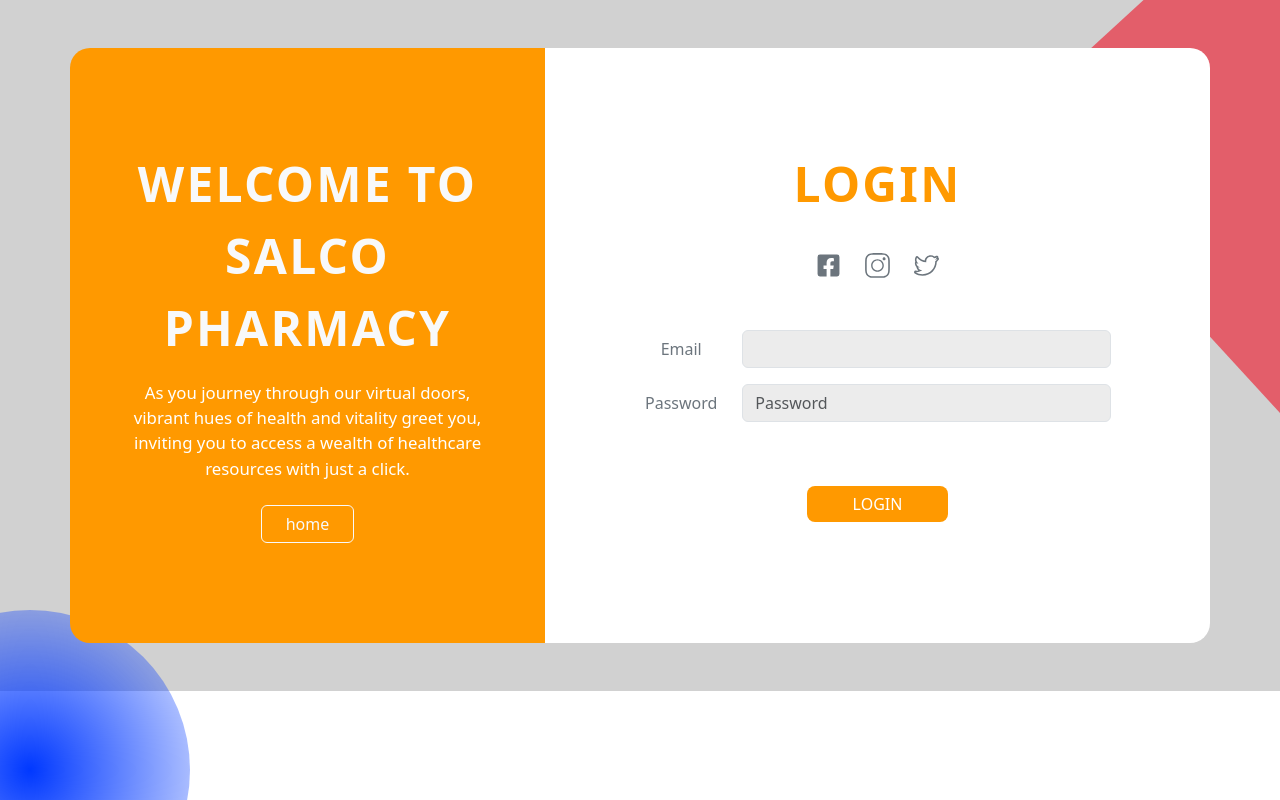
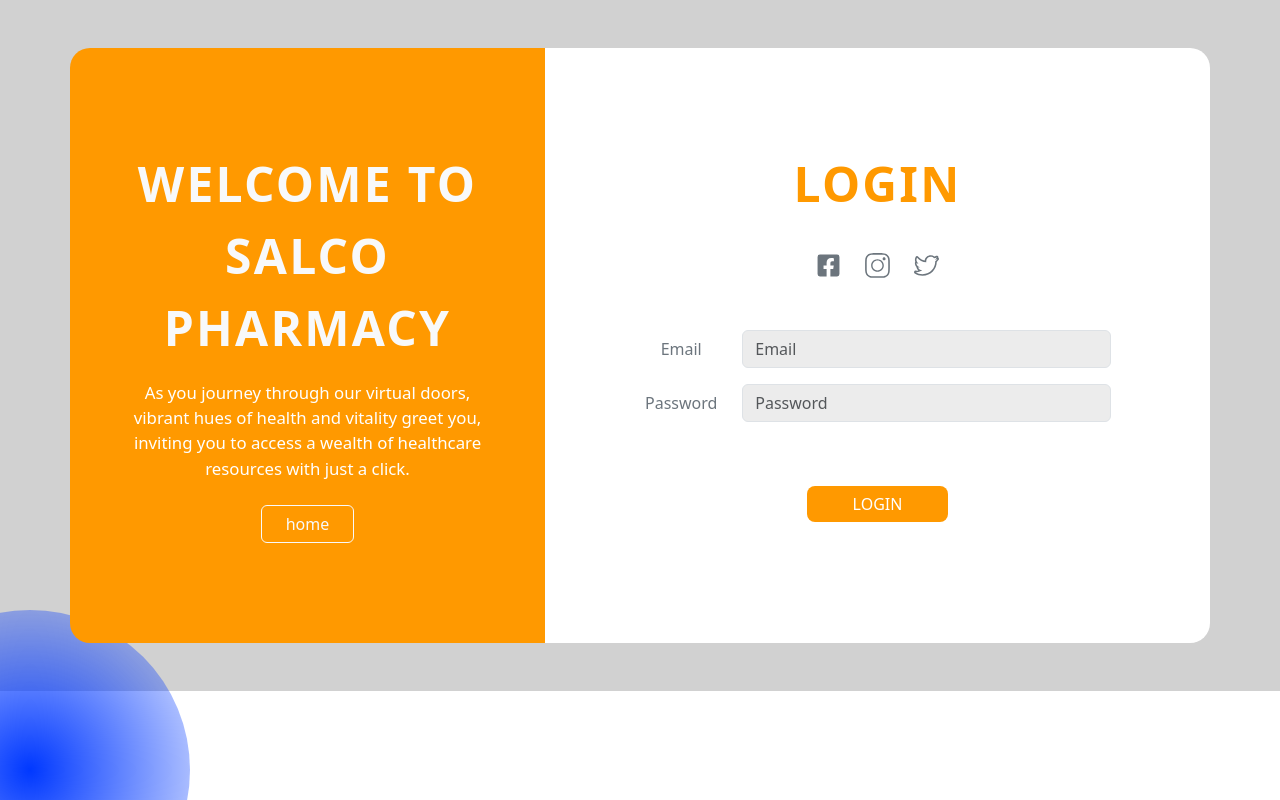
Before and after one commit to Nadjibochacha/front-app, a React (Create React App) app: page /login in a window 1280 px wide. Built offline with nearby package versions, Linux system fonts and the light colour scheme.

Commit message:
linking front with back

```diff
--- a/package.json
+++ b/package.json
@@ -8,6 +8,7 @@
     "@testing-library/jest-dom": "^5.17.0",
     "@testing-library/react": "^13.4.0",
     "@testing-library/user-event": "^13.5.0",
+    "axios": "^1.6.8",
     "bootstrap": "^5.3.3",
     "icons": "^1.0.0",
     "react": "^18.2.0",
--- a/src/pages/login.js
+++ b/src/pages/login.js
@@ -1,14 +1,41 @@
-import React from 'react';
-import Form from 'react-bootstrap/Form';
+import React, { useState } from 'react';
+import { Form, Button, Row, Col } from 'react-bootstrap'; // Import necessary components from react-bootstrap
+import { FaFacebookSquare } from 'react-icons/fa'; // Assuming you've imported necessary icons
+import { SlSocialInstagram, SlSocialTwitter } from 'react-icons/sl'; // Assuming you've imported necessary icons
+import axios from 'axios';
+import { useNavigate } from 'react-router-dom'; // Assuming you're using react-router-dom for navigation
 import './login.css';
-import { Button } from 'react-bootstrap';
-import Col from 'react-bootstrap/Col';
-import Row from 'react-bootstrap/Row';
-import { FaFacebookSquare } from "react-icons/fa";
-import { SlSocialInstagram } from "react-icons/sl";
-import { SlSocialTwitter } from "react-icons/sl";
 
 const Login = () => {
+  const [values, setValues] = useState({
+    email: '',
+    password: ''
+  });
+  const navigate = useNavigate();
+
+  const handleSubmit = async (e) => {
+    e.preventDefault();
+    try {
+      const response = await axios.post("http://localhost:3006/login", values);
+      if (response.data.status === "Success") {
+        navigate('/pharmacien');
+      } else {
+        window.alert(response.data.msg);
+      }
+    } catch (error) {
+      console.error('An error occurred:', error);
+      window.alert('An error occurred. Please try again.');
+    }
+  };
+
+  const handleChange = (e) => {
+    const { name, value } = e.target;
+    setValues(prevValues => ({
+      ...prevValues,
+      [name]: value
+    }));
+  };
+
   return (
     <div className='' id='login'>
       <div className='container m-5'>
@@ -16,26 +43,24 @@ const Login = () => {
           <div className='col-lg-5 align-self-center'>
             <div className='title mb-3 text-light'>Welcome to SalCo Pharmacy</div>
             <p>
-              As you journey through our virtual doors,
-              vibrant hues of health and vitality greet you,
-              inviting you to access a wealth of healthcare resources with just a click.
+              As you journey through our virtual doors, vibrant hues of health and vitality greet you, inviting you to access a wealth of healthcare resources with just a click.
             </p>
             <Button variant='' className='btn-outline-light w-25 mt-2' href='/'>home</Button>
           </div>
           <div className='col-lg-7'>
-            <div className='title mb-3' style={{color: "rgb(255, 153, 0)"}}>login</div>
+            <div className='title mb-3' style={{ color: "rgb(255, 153, 0)" }}>login</div>
             <div className='row justify-content-center mb-5 mt-4'>
-                    <a className='col-1 text-secondary' style={{fontSize:"25px"}} href=''><FaFacebookSquare/></a>
-                    <a className='col-1 text-secondary' style={{fontSize:"25px"}} href=''><SlSocialInstagram/></a>
-                    <a className='col-1 text-secondary' style={{fontSize:"25px"}} href=''><SlSocialTwitter/></a>
+              <a className='col-1 text-secondary' style={{ fontSize: "25px" }} href=''><FaFacebookSquare /></a>
+              <a className='col-1 text-secondary' style={{ fontSize: "25px" }} href=''><SlSocialInstagram /></a>
+              <a className='col-1 text-secondary' style={{ fontSize: "25px" }} href=''><SlSocialTwitter /></a>
             </div>
-            <Form>
+            <Form onSubmit={handleSubmit}>
               <Form.Group as={Row} className="mb-3 justify-content-center text-secondary" controlId="formPlaintextEmail">
                 <Form.Label column sm="2">
                   Email
                 </Form.Label>
                 <Col sm="8">
-                  <Form.Control className='input' type='email' />
+                  <Form.Control className='input' name='email' placeholder='Email' type='email' value={values.email} onChange={handleChange} />
                 </Col>
               </Form.Group>
 
@@ -44,18 +69,18 @@ const Login = () => {
                   Password
                 </Form.Label>
                 <Col sm="8">
-                  <Form.Control className='input' type="password" placeholder="Password" />
+                  <Form.Control className='input' name='password' type="password" placeholder="Password" value={values.password} onChange={handleChange} />
                 </Col>
               </Form.Group>
-              <Button variant='' className='btn-orange w-25 mt-5' href='/'>login</Button>
+              <Button variant='' type='submit' className='btn btn-orange w-25 mt-5'>Login</Button>
             </Form>
           </div>
         </div>
       </div>
       <div className='circle'></div>
-      <div className='rectengle'></div>
+      <div className='rectangle'></div>
     </div>
-  )
-}
+  );
+};
 
 export default Login;
--- a/src/pages/pharmacy.css
+++ b/src/pages/pharmacy.css
@@ -57,6 +57,3 @@
     font-weight: 800;
     letter-spacing: 0.04rem;
 }
-#pharmacy .content .globl-title p{
-
-}
```
Also changed, not shown: 1 other file (tests, documents, lock files or other folders).
